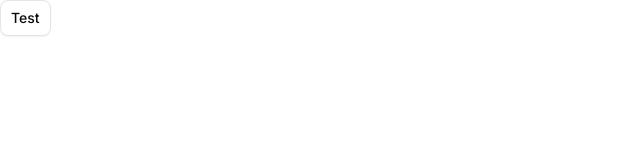
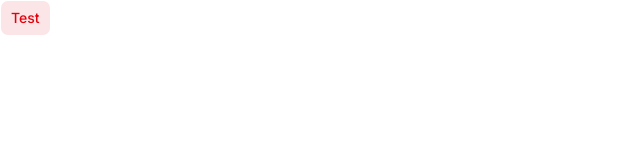
Before and after one commit to moonspark78/ai-app-builder, a Next.js app: page / in a window 1280 px wide. Shown: the top 160 px of the page, without its empty margins (0-640 px from the left). Built offline with nearby package versions, Linux system fonts and the light colour scheme.

Commit message:
:art: init blank page.tsx fix button  .  :art:

```diff
--- a/app/globals.css
+++ b/app/globals.css
@@ -1,6 +1,5 @@
 @import "tailwindcss";
 @import "tw-animate-css";
-@import "shadcn/tailwind.css";
 
 @custom-variant dark (&:is(.dark *));
 
--- a/app/page.tsx
+++ b/app/page.tsx
@@ -4,7 +4,7 @@ import { Button } from "@/components/ui/button";
 export default function Home() {
   return (
     <div>
-      <Button variant="outline" >Test</Button>
+      <Button variant={"destructive"} >Test</Button>
     </div>
   );
 }
```
